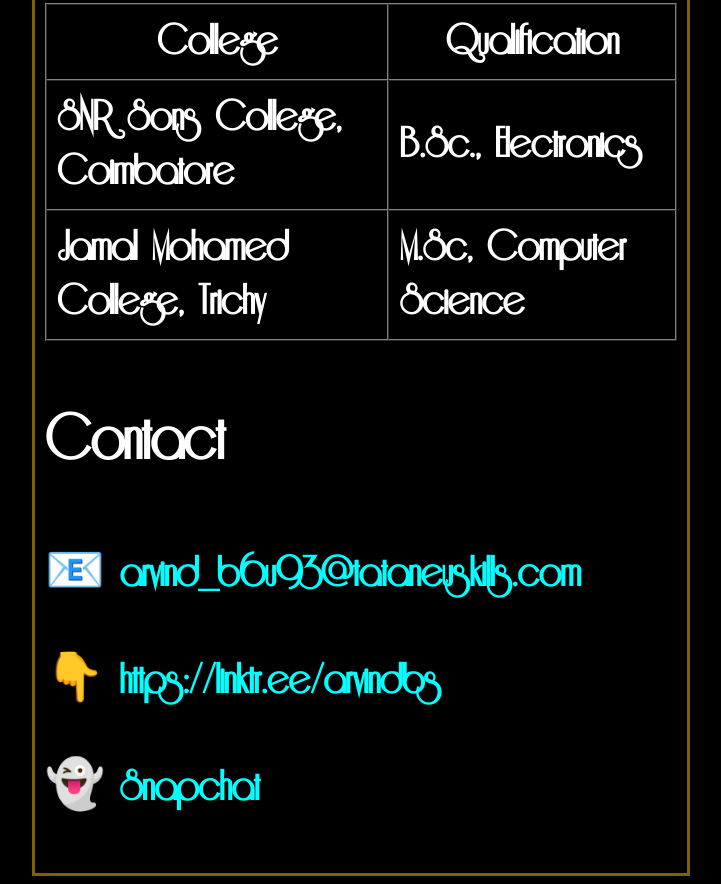
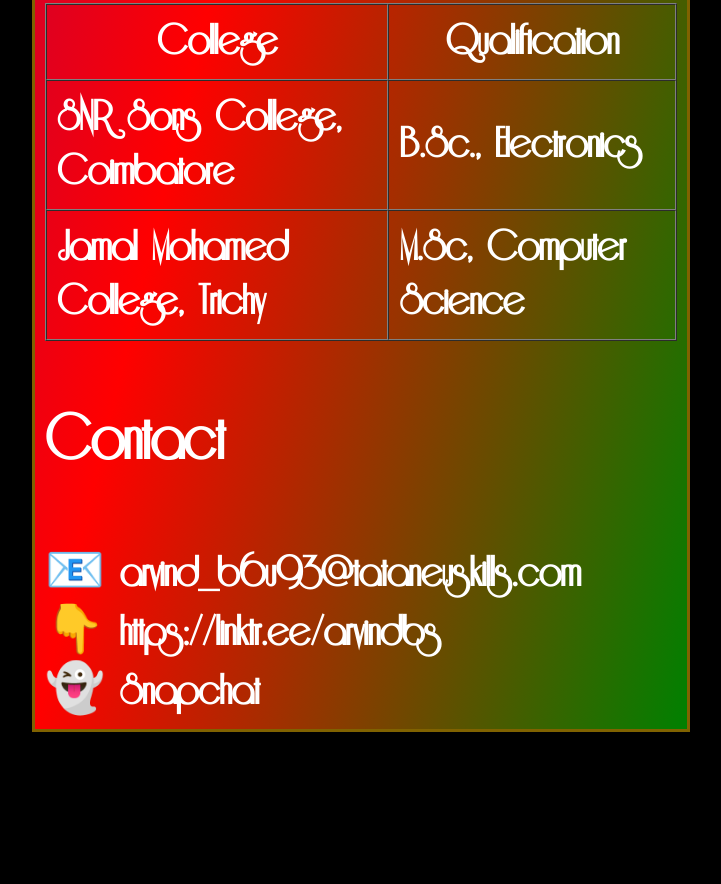
Before and after one commit to arvinds46/tv-glitch, a plain HTML site: page portfolio.html in a window 1280 px wide. Shown: the part 2394-3278 px from the top of the page, without its empty margins (279-1000 px from the left). After the commit the page ends 3134 px from the top, so only its background shows below. Drawn offline with Linux system fonts and the light colour scheme.

Commit message:
Personal Portfolio

```diff
--- a/portfolio.html
+++ b/portfolio.html
@@ -68,7 +68,7 @@
                 </tbody>
                 </table>
             </article>
-            <article>
+            <article id="contact">
                 <h2>Contact</h2>
                 <p>📧 <a href="mailto:arvind_b6u93@tataneuskills.com">arvind_b6u93@tataneuskills.com</a></p>
                 <p>👇 <a href="https://linktr.ee/arvindbs?utm_source=linktree_profile_share&ltsid=e31f37bc-5b8e-4353-a44e-287ff3eb4a88">https://linktr.ee/arvindbs</a></p>
--- a/style.css
+++ b/style.css
@@ -21,10 +21,14 @@ figure, figure h1, figure h2 {margin: 0;}
   width: 50%;
   border: 3px solid rgb(128, 98, 0);
   padding: 10px;
+  background-image: linear-gradient(to bottom right, purple, red, green);
+}
+#contact p {
+  margin: 0;
 }
 a {
   text-decoration: none;
-  color: aqua;
+  color: white;
 }
   /* Glitch styles */
   .glitch {
```
